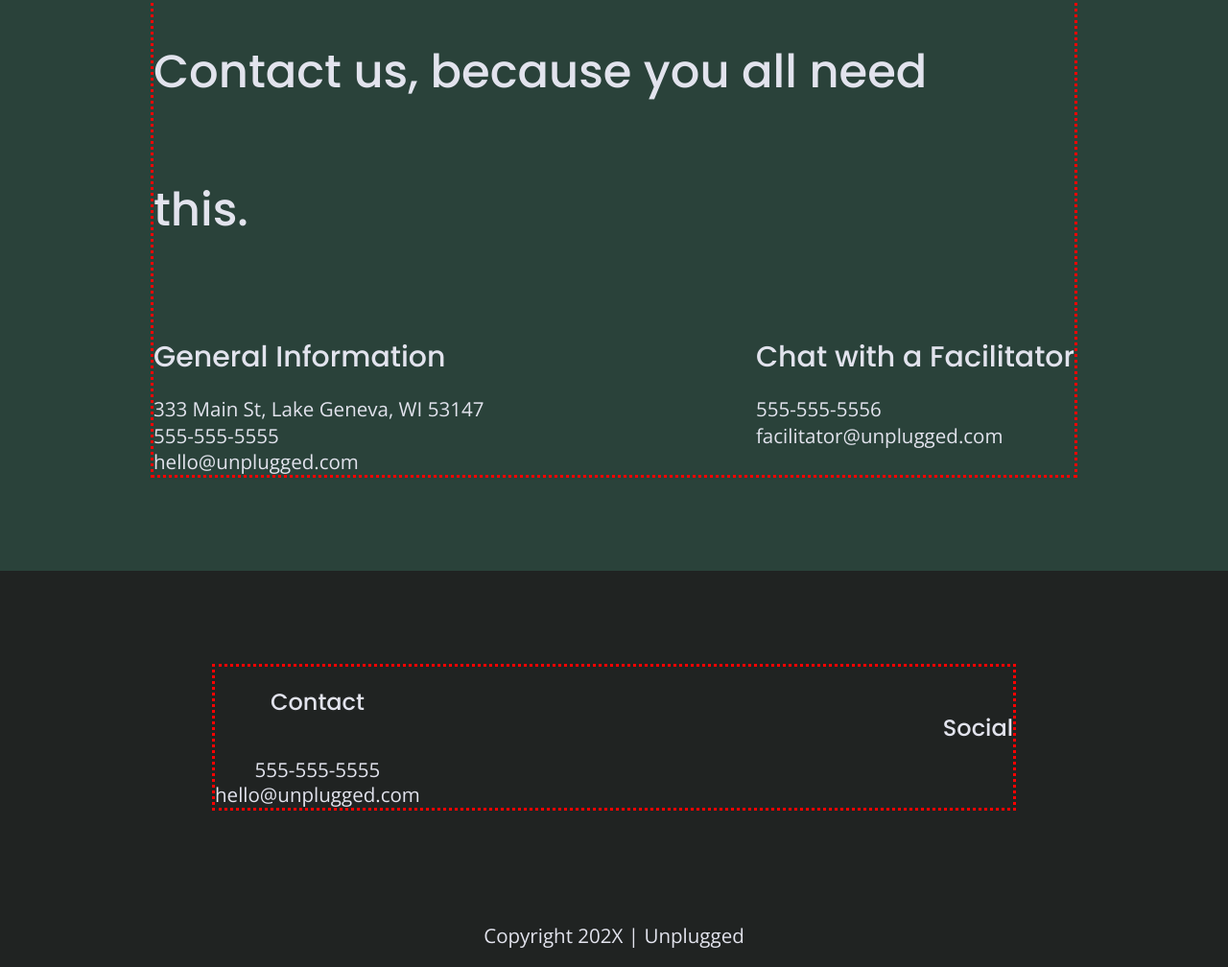
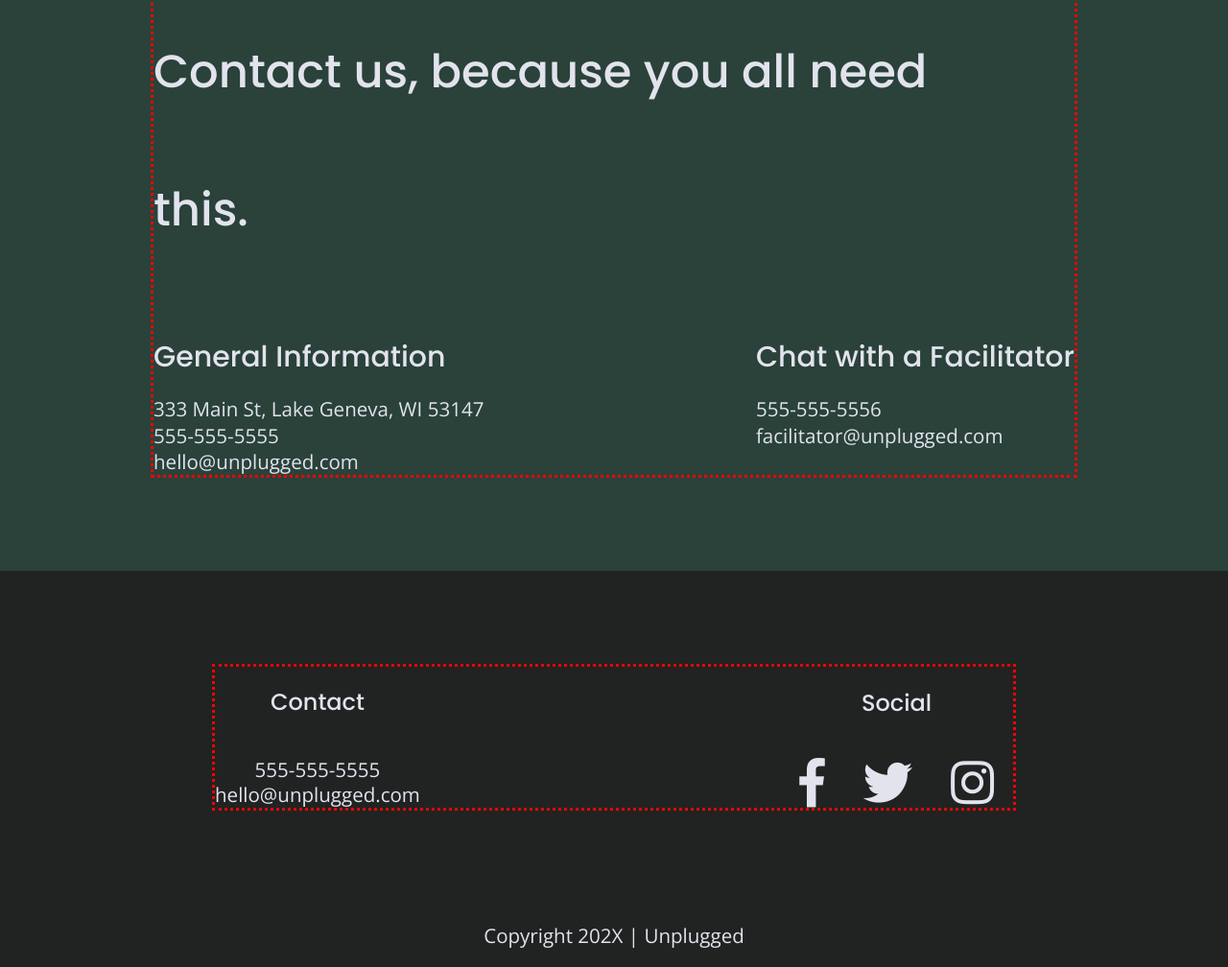
Before and after one commit to KatherineMarlo/unplugged-project, a website: page about/index.html in a window 1280 px wide. Shown: the part 1906-2914 px from the top of the page at 96% size. Drawn offline with nearby package versions, Linux system fonts and the light colour scheme.

Commit message:
Added social icons to all pages

```diff
--- a/about/index.html
+++ b/about/index.html
@@ -23,7 +23,8 @@
   <link href="https://fonts.googleapis.com/css?family=Open+Sans:400,700|Poppins:500,700" rel="stylesheet">
 
   <meta name="theme-color" content="#fafafa">
-  <script src="https://kit.fontawesome.com/0551b97e6d.js" crossorigin="anonymous"></script>
+  <script src="https://kit.fontawesome.com/0551b97e6d.js" crossorigin="anonymous"></script>  <link rel="stylesheet" href="https://use.fontawesome.com/releases/v5.5.0/css/all.css"
+  integrity="sha384-B4dIYHKNBt8Bc12p+WXckhzcICo0wtJAoU8YZTY5qE0Id1GSseTk6S+L3BlXeVIU" crossorigin="anonymous">
 </head>
 
 <body>
@@ -95,13 +96,13 @@
           <h4>Social</h4>
           <div class="social-icons">
             <p>
-              <a href="https://www.facebook.com/Skillcrush/" target="_blank"></a>
+              <a href="https://www.facebook.com/Skillcrush/" target="_blank"><i class="fab fa-facebook-f"></i></a>
             </p>
             <p>
-              <a href="https://twitter.com/Skillcrush" target="_blank"></a>
+              <a href="https://twitter.com/Skillcrush" target="_blank"><i class="fab fa-twitter"></i></a>
             </p>
             <p>
-              <a href="https://www.instagram.com/skillcrush/" target="_blank"></a>
+              <a href="https://www.instagram.com/skillcrush/" target="_blank"><i class="fab fa-instagram"></i></a>
             </p>
           </div>
         </div>
--- a/css/main.css
+++ b/css/main.css
@@ -222,6 +222,11 @@ footer .social-icons p{
   display: flex;
   justify-content: center;
   align-items: center;
+}
+
+footer i {
+	font-size: 2.5em;
+    margin: 0 20px;
 }
 
 footer .contact{
```
Also changed, not shown: faq/index.html (+5 -4 lines), index.html (+3 -3 lines).
